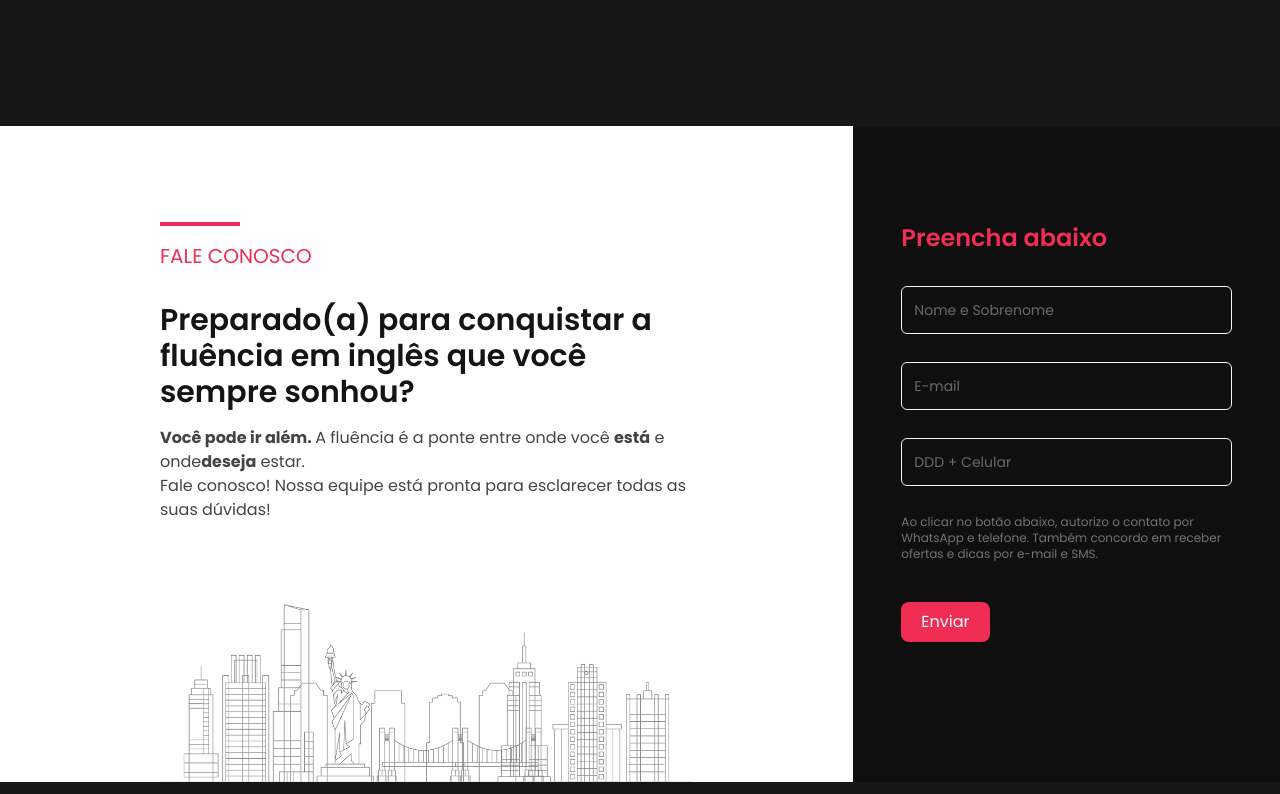
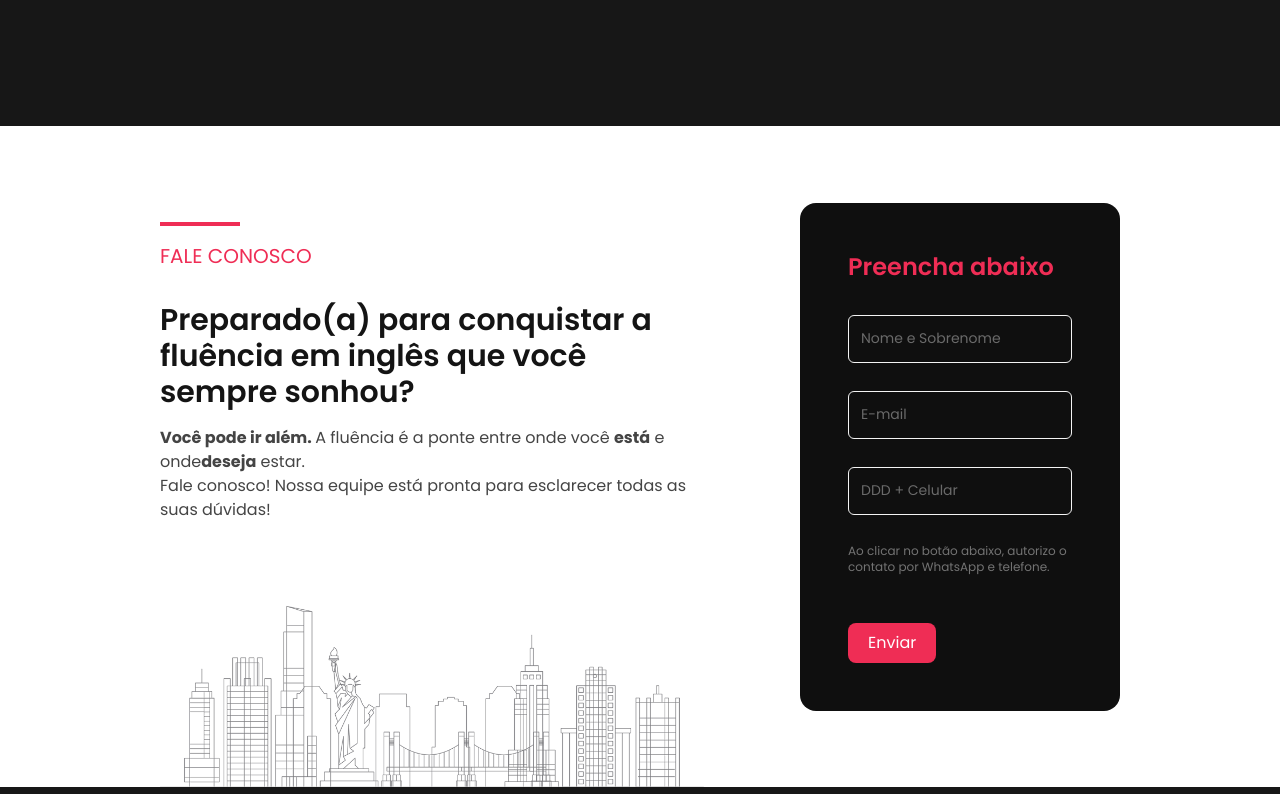
Before and after one commit to LeticiaLopess/enlightish-front, a Next.js app: page / in a window 1280 px wide. Shown: the part 4726-5520 px from the top of the page. Built offline with nearby package versions, Linux system fonts and the light colour scheme.

Commit message:
refactor: adjustment

```diff
--- a/src/app/(public)/landing-page/contact/page.tsx
+++ b/src/app/(public)/landing-page/contact/page.tsx
@@ -4,10 +4,9 @@ import { SectionHeading } from '@/components/SectionHeading';
 
 export function Contact() {
     return (
-        <div id="contact" className="relative bg-white">
-            <div className="absolute inset-y-0 right-0 w-[calc(50%-300px)] bg-night-700 hidden lg:block"></div>
+        <div id="contact" className="relative bg-white px-6 md:px-12 lg:px-40">
             <div className="relative flex flex-col lg:flex-row items-start w-full max-w-[1350px] m-auto">
-                <section className="w-full lg:w-2/3 pt-24 z-10 px-6 md:px-12 lg:px-40">
+                <section className="w-full lg:w-2/3 pt-24 z-10 lg:pr-24">
                     <SectionHeading title="Fale conosco" />
 
                     <p className="text-2xl lg:text-3xl font-semibold mt-8 text-night-600 mb-4">
@@ -30,7 +29,7 @@ export function Contact() {
                         className="w-full md:w-[600px] lg:w-[680px] brightness-200 lg:brightness-100"
                     />
                 </section>
-                <section className="lg:absolute lg:right-0 bg-night-700 h-full w-full lg:w-1/3 pt-24 px-6 md:px-12 pb-48 z-10">
+                <section className="lg:absolute lg:right-0 lg:self-center bg-night-700 w-full lg:w-1/3 my-10 py-12 px-6 md:px-12 z-10 rounded-2xl">
                     <p className="text-2xl font-semibold text-crayola mb-8">
                         Preencha abaixo
                     </p>
@@ -44,12 +43,11 @@ export function Contact() {
 
                         <span className="text-xs text-start text-neutral-500">
                             Ao clicar no botão abaixo, autorizo o contato por
-                            WhatsApp e telefone. Também concordo em receber
-                            ofertas e dicas por e-mail e SMS.
+                            WhatsApp e telefone.
                         </span>
                     </div>
 
-                    <Button className="mt-10 px-16">Enviar</Button>
+                    <Button className="mt-[3rem] px-16">Enviar</Button>
                 </section>
             </div>
         </div>
--- a/tailwind.config.ts
+++ b/tailwind.config.ts
@@ -1,16 +1,19 @@
-import type { Config } from "tailwindcss";
+import type { Config } from 'tailwindcss';
 
 export default {
     content: [
-    "./src/pages/**/*.{js,ts,jsx,tsx,mdx}",
-    "./src/components/**/*.{js,ts,jsx,tsx,mdx}",
-    "./src/app/**/*.{js,ts,jsx,tsx,mdx}",
+        './src/pages/**/*.{js,ts,jsx,tsx,mdx}',
+        './src/components/**/*.{js,ts,jsx,tsx,mdx}',
+        './src/app/**/*.{js,ts,jsx,tsx,mdx}'
     ],
     theme: {
         extend: {
+            screens: {
+                '2lg': { max: '1258px' }
+            },
             colors: {
-        background: "var(--background)",
-        foreground: "var(--foreground)",
+                background: 'var(--background)',
+                foreground: 'var(--foreground)',
                 crayola: {
                     50: '#FCE4E9',
                     100: '#F8A6B8',
@@ -22,7 +25,7 @@ export default {
                     700: '#9E102C',
                     800: '#7C0F25',
                     900: '#5A0E1E',
-          950: '#3D0C17',
+                    950: '#3D0C17'
                 },
                 indigo: {
                     50: '#DDCEFA',
@@ -35,7 +38,7 @@ export default {
                     700: '#3A00A5',
                     800: '#330086',
                     900: '#2C0067',
-          950: '#1F004F',
+                    950: '#1F004F'
                 },
                 day: {
                     50: '#FFFFFF',
@@ -48,7 +51,7 @@ export default {
                     700: '#B7A894',
                     800: '#A69A83',
                     900: '#9B8C74',
-          950: '#8F7B66',
+                    950: '#8F7B66'
                 },
                 night: {
                     50: '#C9C9C9',
@@ -61,7 +64,7 @@ export default {
                     700: '#0F0F0F',
                     800: '#080808',
                     900: '#030303',
-          950: '#000000',
+                    950: '#000000'
                 },
                 positive: {
                     50: '#eff6ff',
@@ -74,7 +77,7 @@ export default {
                     700: '#1d4ed8',
                     800: '#1e40af',
                     900: '#1e3a8a',
-          950: '#172554',
+                    950: '#172554'
                 },
                 success: {
                     50: '#f0fdf4',
@@ -87,7 +90,7 @@ export default {
                     700: '#15803d',
                     800: '#166534',
                     900: '#14532d',
-          950: '#052e16',
+                    950: '#052e16'
                 },
                 warning: {
                     50: '#fffbeb',
@@ -100,7 +103,7 @@ export default {
                     700: '#b45309',
                     800: '#92400e',
                     900: '#78350f',
-          950: '#451a03',
+                    950: '#451a03'
                 },
                 error: {
                     50: '#fef2f2',
@@ -113,7 +116,7 @@ export default {
                     700: '#b91c1c',
                     800: '#991b1b',
                     900: '#7f1d1d',
-          950: '#450a0a',
+                    950: '#450a0a'
                 },
                 orange: {
                     50: '#fff7ed',
@@ -126,10 +129,10 @@ export default {
                     700: '#c2410c',
                     800: '#9a3412',
                     900: '#7c2d12',
-          950: '#431407',
+                    950: '#431407'
+                }
+            }
+        }
     },
-      },
-    },
-  },
-  plugins: [],
+    plugins: []
 } satisfies Config;
```
Lines whose indentation alone changed are shown as unchanged.
